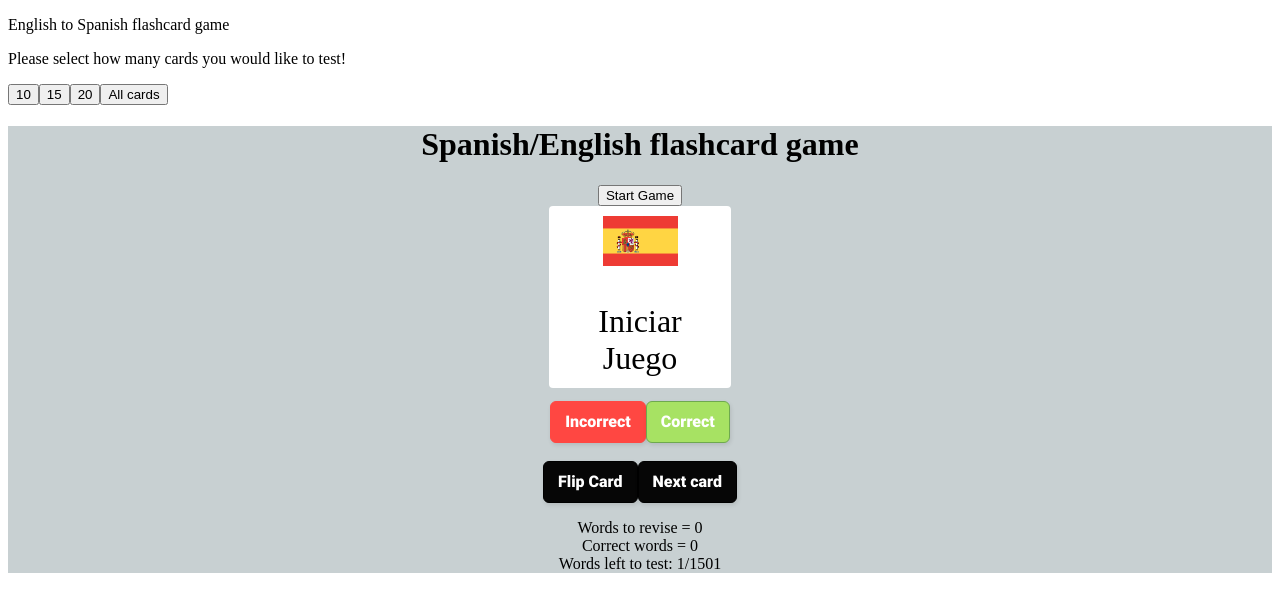
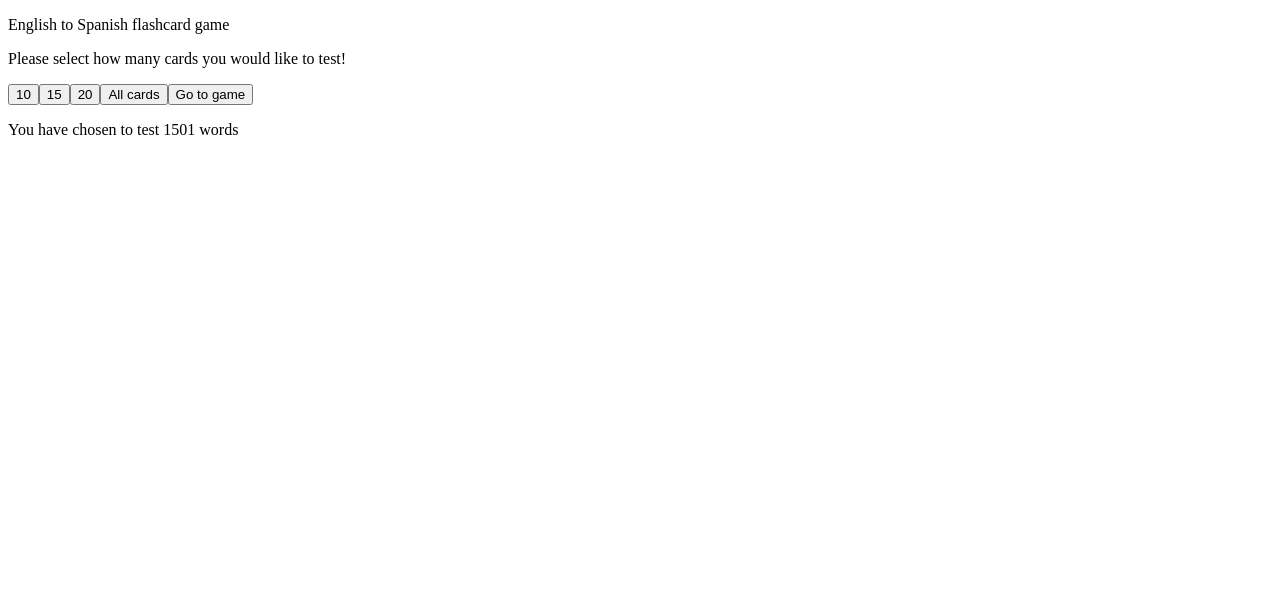
Before and after one commit to katrinalea/flash-cards, a React (Create React App) app: page / in a window 1280 px wide. Shown: the top 612 px of the page. Built offline with nearby package versions, Linux system fonts and the light colour scheme; the HTML template or start-up script is replaced by a standard one.

Commit message:
rendering

```diff
--- a/src/AllCards.tsx
+++ b/src/AllCards.tsx
@@ -1,4 +1,3 @@
-
 import { useState } from "react";
 import "./flashcard.css";
 
@@ -7,27 +6,30 @@ interface words {
   Spanish: string;
 }
 interface propInterface {
-  flashCardWordData: words[]
+  flashCardWordData: words[];
 }
 
 export default function AllCards(props: propInterface): JSX.Element {
-  const testingCards = props.flashCardWordData
-  const startGame: words[] = [{
-    "Spanish": "iniciar juego",
-    "English": "Start Game"
-  }]
+  const testingCards = props.flashCardWordData;
+  const startGame: words[] = [
+    {
+      Spanish: "iniciar juego",
+      English: "Start Game",
+    },
+  ];
   const [unusedCards, setUnusedCards] = useState<words[]>(startGame);
   const randomNumber = Math.floor(Math.random() * unusedCards.length);
   const [flip, setFlip] = useState(false);
-  const [currentCard, setCurrentCard] = useState<words>(unusedCards[randomNumber]);
+  const [currentCard, setCurrentCard] = useState<words>(
+    unusedCards[randomNumber]
+  );
   const [wrongCards, setWrongCards] = useState<words[]>([]);
   const [correctCards, setCorrectCards] = useState<words[]>([]);
 
   const wrongCount = wrongCards.length;
   const correctCount = correctCards.length;
   console.log(unusedCards, "unusedcards");
-  console.log(testingCards, "testing")
-
+  console.log(testingCards, "testing");
 
   const handleNext = () => {
     setCurrentCard(unusedCards[randomNumber]);
@@ -55,7 +57,14 @@ export default function AllCards(props: propInterface): JSX.Element {
   return (
     <div className="page">
       <h1> Spanish/English flashcard game</h1>
-      <button onClick = {() => setUnusedCards(testingCards)}> Start Game</button>
+      <button
+        className="button-24"
+        onClick={() => setUnusedCards(testingCards)}
+      >
+        {" "}
+        Start Game
+      </button>
+      <br />
       <div className="card">
         <p className="text">
           {flip ? (
@@ -89,7 +98,8 @@ export default function AllCards(props: propInterface): JSX.Element {
       <p>
         {" "}
         Words to revise = {wrongCount} <br /> Correct words = {correctCount}{" "}
-        <br /> Words left to test: {unusedCards.length}/{props.flashCardWordData.length}
+        <br /> Words left to test: {unusedCards.length}/
+        {props.flashCardWordData.length}
       </p>
     </div>
   );
--- a/src/App.tsx
+++ b/src/App.tsx
@@ -1,7 +1,8 @@
 import AllCards from "./AllCards";
 import WelcomePage from "./welcomePage";
-import {useState} from "react"
+import { useState } from "react";
 import data from "./words.json";
+import { setImmediate } from "timers";
 
 interface words {
   English: string;
@@ -9,22 +10,36 @@ interface words {
 }
 
 function App(): JSX.Element {
-  const wordData = data
+  const wordData = data;
 
-
-  const[countedWordData, setCountedWordData] = useState<words[]>(wordData)
+  const [countedWordData, setCountedWordData] = useState<words[]>(wordData);
+  const [pageToRender, setPageToRender] = useState<string>("welcome");
 
   const flashcardCountFunction = (chosenCount: number) => {
-    setCountedWordData(wordData.sort(() => Math.random() - Math.random()).slice(0, chosenCount))
-  }
+    setCountedWordData(
+      wordData.sort(() => Math.random() - Math.random()).slice(0, chosenCount)
+    );
+  };
 
+  const renderHandle = (page: string) => {
+    setPageToRender(page);
+  };
 
   return (
     <div>
-  <WelcomePage userCountSet = {flashcardCountFunction}/>
-  <AllCards flashCardWordData = {countedWordData} />
-  </div>
-  )
+      {pageToRender === "welcome" ? (
+        <>
+          <WelcomePage
+            userCountSet={flashcardCountFunction}
+            changeToFlashCards={renderHandle}
+          />
+          <p> You have chosen to test {countedWordData.length} words </p>
+        </>
+      ) : (
+        <AllCards flashCardWordData={countedWordData} />
+      )}
+    </div>
+  );
 }
 
 export default App;
--- a/src/welcomePage.tsx
+++ b/src/welcomePage.tsx
@@ -1,16 +1,26 @@
 import data from "./words.json";
 
 interface propInterface {
-    userCountSet: (count: number) => void
+  userCountSet: (count: number) => void;
+  changeToFlashCards: (page: string) => void;
 }
 
-export default function WelcomePage (props: propInterface): JSX.Element{
-    return ( <div>
-        <p> English to Spanish flashcard game</p>
-        <p> Please select how many cards you would like to test!</p>
-        <button onClick = {() => props.userCountSet(10)}> 10 </button>
-        <button onClick = {() => props.userCountSet(15)}> 15 </button>
-        <button onClick = {() => props.userCountSet(20)}> 20 </button>
-        <button onClick = {() => props.userCountSet(data.length)}> All cards </button>
-    </div>)
+export default function WelcomePage(props: propInterface): JSX.Element {
+  const handleMoveToFlash = () => {
+    props.changeToFlashCards("flashcard");
+  };
+  return (
+    <div>
+      <p> English to Spanish flashcard game</p>
+      <p> Please select how many cards you would like to test!</p>
+      <button onClick={() => props.userCountSet(10)}> 10 </button>
+      <button onClick={() => props.userCountSet(15)}> 15 </button>
+      <button onClick={() => props.userCountSet(20)}> 20 </button>
+      <button onClick={() => props.userCountSet(data.length)}>
+        {" "}
+        All cards{" "}
+      </button>
+      <button onClick={handleMoveToFlash}> Go to game </button>
+    </div>
+  );
 }
```
